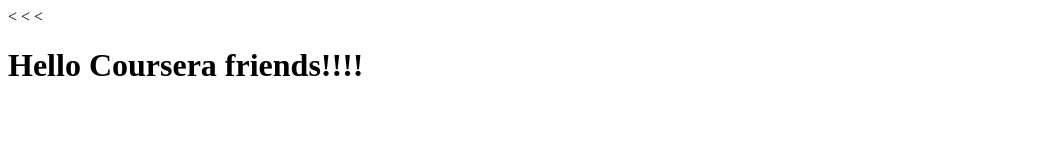
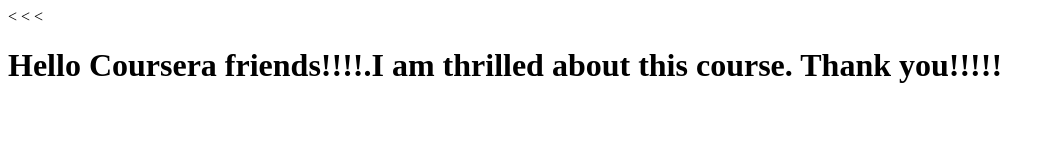
Before and after one commit to baibhavsingh2017/baibhavsingh2017.github.io, a plain HTML site: page index.html in a window 1280 px wide. Shown: the whole page, without its empty margins (0-1055 px from the left). Drawn offline with Linux system fonts and the light colour scheme.

Commit message:
Next version of web file.

```diff
--- a/index.html
+++ b/index.html
@@ -6,7 +6,7 @@
     <title>Hello coursera </title>
   </head>
   <body>
-    <<h1>Hello  Coursera friends!!!!</h1>
+    <<h1>Hello  Coursera friends!!!!.I am thrilled about this course. Thank you!!!!!</h1>
 
   </body>
 </html>
```
